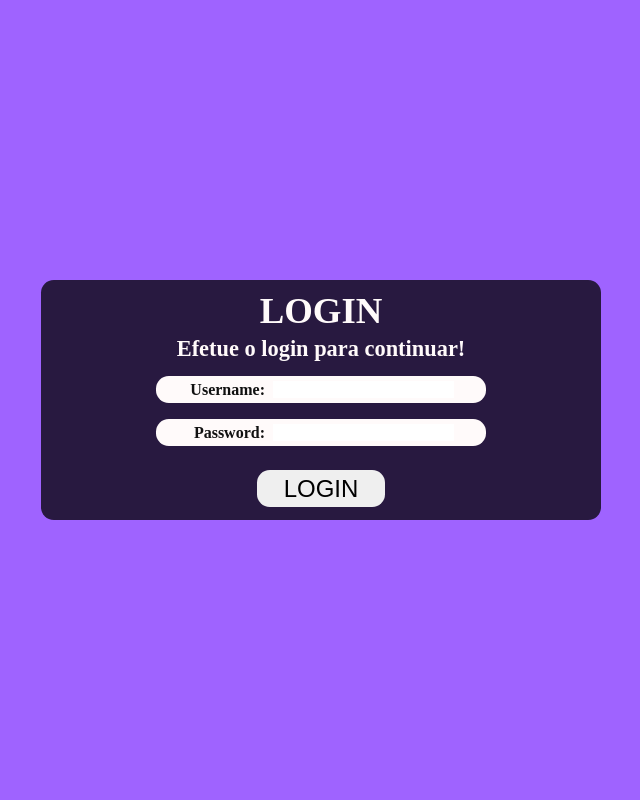
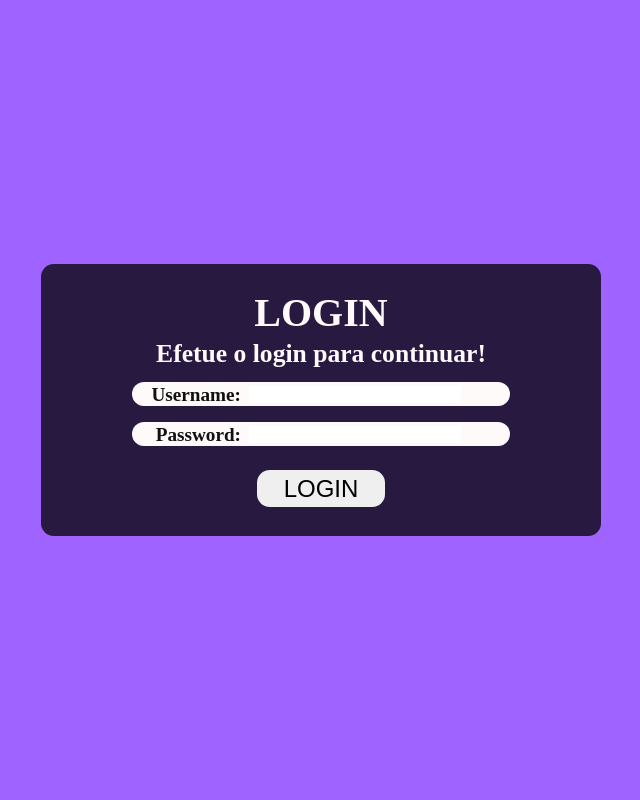
Before and after one commit to jacksonsr451/flask-blog, a Python web app: template app/templates/auth/login.html in a window 1280 px wide. Shown: the whole page, without its empty margins (319-959 px from the left). Run offline with Jinja, Linux system fonts and the light colour scheme; the template is opened without the code that fills it, so the values that code supplies are empty.

Commit message:
add responsive layout login

```diff
--- a/app/static/css/style.css
+++ b/app/static/css/style.css
@@ -55,6 +55,7 @@ body {
 	line-height: 1;
     color: var(--color-blak);
     background-color: var(--color-primary);
+    font-size: 16px;
 }
 ol, ul {
 	list-style: none;
@@ -90,8 +91,8 @@ table {
 
 .content > .login_form > .items {
     display: flex;
-    width: 35rem;
-    height: 15rem;
+    width: 16.875rem;
+    height: 18.75rem;
     flex-direction: column;
     justify-content: center;
     align-items: center;
@@ -103,13 +104,14 @@ table {
 }
 
 .content > .login_form > .items > h1 {
-    font-size: 2.3rem;
+    font-size: 1.9rem;
     margin-bottom: .5rem;
 }
 
 .content > .login_form > .items > p {
-    font-size: 1.4rem;
+    font-size: 1rem;
     margin-bottom: .5rem;
+    text-align: center;
 }
 
 .content > .login_form > .items > h1,
@@ -126,14 +128,15 @@ table {
 .content > .login_form > .items > .input_form > .background_label,
 .content > .login_form > .items > .input_form > .background_input {
     display: flex;
-    height: 1.7rem;
+    height: 1.5rem;
     background-color: var(--color-white);
     margin: .5rem 0;
 
+    font-size: .6rem;
 }
 
 .content > .login_form > .items > .input_form > .background_label {
-    width: 6.8rem;
+    width: 4rem;
     align-items: center;
     justify-content: end;
     border-radius: .8rem 0 0 .8rem;
@@ -145,13 +148,14 @@ table {
 }
 
 .content > .login_form > .items > .input_form > .background_input {
-    width: 13.8rem;
+    width: 11.5rem;
     align-items: center;
     justify-content: start;
     border-radius: 0 .8rem .8rem 0;
 }
 
 .content > .login_form > .items > .input_form > .background_input input {
+    width: 10rem;
     margin-left: .5rem;
 }
 
@@ -167,3 +171,63 @@ table {
 .content > .login_form > .items > button:hover {
     cursor: pointer;
 }
+
+@media (min-width: 480px) and (max-width: 767px) {
+    .content > .login_form > .items {
+        width: 28.125rem;
+        height: 16.25rem;
+    }
+
+    .content > .login_form > .items > .input_form > .background_label,
+    .content > .login_form > .items > .input_form > .background_input {
+        height: 1.7rem;
+
+        font-size: .9rem;
+    }
+
+    .content > .login_form > .items > .input_form > .background_label {
+        width: 6.8rem;
+    }
+
+    .content > .login_form > .items > .input_form > .background_input {
+        width: 16.8rem;
+    }
+
+
+    .content > .login_form > .items > .input_form > .background_input input {
+        width: 13rem;
+    }
+}
+
+@media (min-width: 768px) {
+    .content > .login_form > .items {
+        width: 35rem;
+        height: 17rem;
+    }
+
+    .content > .login_form > .items > h1 {
+        font-size: 2.5rem;
+    }
+
+    .content > .login_form > .items > p {
+        font-size: 1.6rem;
+    }
+
+    .content > .login_form > .items > .input_form > .background_label,
+    .content > .login_form > .items > .input_form > .background_input {
+        font-size: 1.2rem;
+    }
+
+    .content > .login_form > .items > .input_form > .background_label {
+        width: 6.8rem;
+    }
+
+    .content > .login_form > .items > .input_form > .background_input {
+        width: 16.8rem;
+    }
+
+
+    .content > .login_form > .items > .input_form > .background_input input {
+        width: 13rem;
+    }
+}
```
